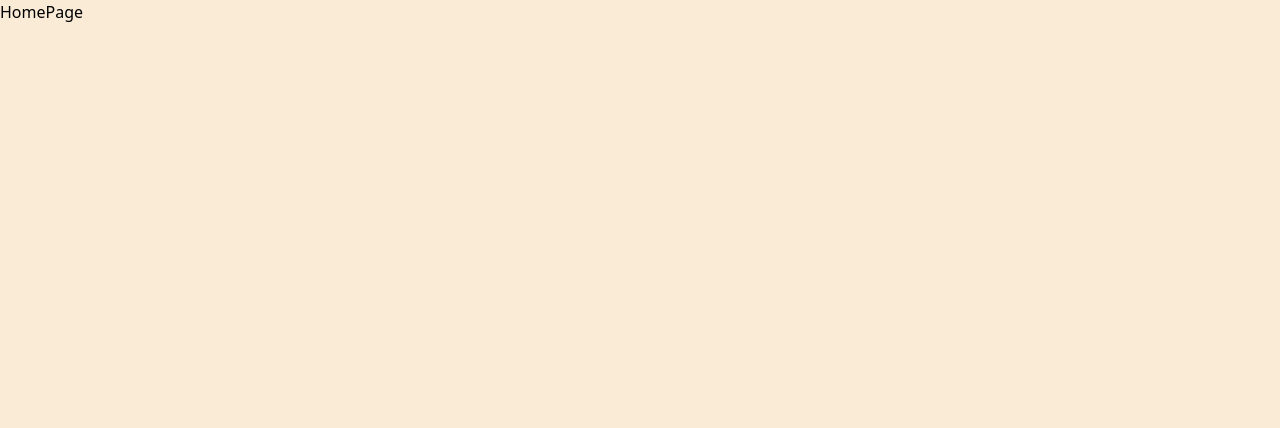
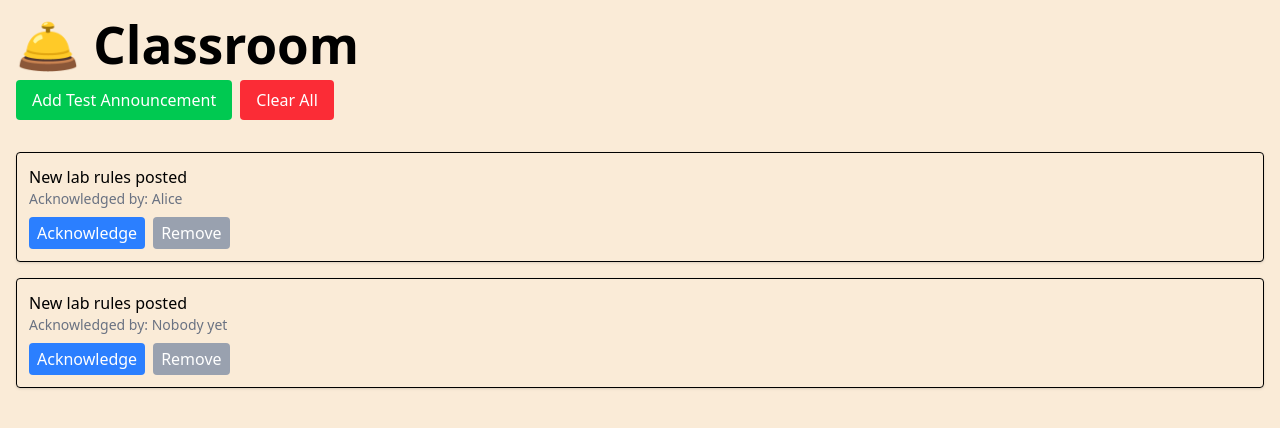
Before and after one commit to Pawan-20/React-refresher, a React (Vite) app: page /rtk2 in a window 1280 px wide. Before the commit this address led to /. Shown: the top 428 px of the page. Built offline with nearby package versions, Linux system fonts and the light colour scheme; data requests are answered from the project's data file.

Commit message:
feat:  Medium Redux topics. Here we learnt thunk , extrareducers

```diff
--- /dev/null
+++ b/db-0.json
@@ -0,0 +1,34 @@
+{
+  "pages": [
+    {
+      "pageNumber": 1,
+      "date": "2024-01-01",
+      "keyValueData": {
+        "name": "John Doe",
+        "age": "30",
+        "date_of_birth": "20/01/1996",
+        "department": "HR",
+        "designation": "Security Manager",
+        "gender": "Male"
+      },
+      "tableData": [
+        { "column1": "r1c1", "column2": "r1c2", "column3": "r1c3" },
+        { "column1": "r2c1", "column2": "r2c2", "column3": "r2c3" },
+        { "column1": "r3c1", "column2": "r3c2", "column3": "r3c3" }
+      ],
+      "description": "This is page 1 description."
+    },
+    {
+      "pageNumber": 2,
+      "date": "2024-01-02",
+      "keyValueData": {
+        "name": "Jane Smith",
+        "age": "25"
+      },
+      "tableData": [
+        { "column1": "hee1", "column2": "hee2", "column3": "hee3" }
+      ],
+      "description": "This is page 2 description."
+    }
+  ]
+}
--- a/db.json
+++ b/db.json
@@ -1,34 +1,14 @@
 {
-  "pages": [
+  "announcements": [
     {
-      "pageNumber": 1,
-      "date": "2024-01-01",
-      "keyValueData": {
-        "name": "John Doe",
-        "age": "30",
-        "date_of_birth": "20/01/1996",
-        "department": "HR",
-        "designation": "Security Manager",
-        "gender": "Male"
-      },
-      "tableData": [
-        { "column1": "r1c1", "column2": "r1c2", "column3": "r1c3" },
-        { "column1": "r2c1", "column2": "r2c2", "column3": "r2c3" },
-        { "column1": "r3c1", "column2": "r3c2", "column3": "r3c3" }
-      ],
-      "description": "This is page 1 description."
+      "id": "1",
+      "message": "New lab rules posted",
+      "acknowledgedBy": ["Alice"]
     },
     {
-      "pageNumber": 2,
-      "date": "2024-01-02",
-      "keyValueData": {
-        "name": "Jane Smith",
-        "age": "25"
-      },
-      "tableData": [
-        { "column1": "hee1", "column2": "hee2", "column3": "hee3" }
-      ],
-      "description": "This is page 2 description."
+      "id": "2",
+      "message": "New lab rules posted",
+      "acknowledgedBy": []
     }
   ]
 }
--- a/src/App.tsx
+++ b/src/App.tsx
@@ -15,6 +15,7 @@ import ScienceLab from "./advancedContext/bell-reducer/ScienceLab";
 import BellContextReducer from "./advancedContext/bell-reducer/BellContextReducer";
 import Child from "./contextComponents/Child";
 import RTKIndex from "./rtk/RTKIndex";
+import RTKIndex2 from "./rtkLevel2/RTKIndex2";
 
 export default function App() {
   return (
@@ -33,6 +34,7 @@ export default function App() {
       <Route path="/c2p4" element={<Parent4></Parent4>}></Route>
       <Route path="/test" element={<Test />}></Route>
       <Route path="/rtk" element={<RTKIndex />}></Route>
+      <Route path="/rtk2" element={<RTKIndex2 />}></Route>
       <Route path="*" element={<Navigate to="/" replace></Navigate>}></Route>
       {/* replace  does not remember the fake route */}
     </Routes>
--- /dev/null
+++ b/src/rtkLevel2/AnnouncementSlice.ts
@@ -0,0 +1,128 @@
+// AnnouncementSlice.ts
+import { createSlice, createAsyncThunk } from "@reduxjs/toolkit";
+import axios from "axios";
+
+export type Announcement = {
+  id: number;
+  message: string;
+  acknowledgedBy: string[];
+};
+
+type State = {
+  announcements: Announcement[];
+  loading: boolean;
+  error: string | null;
+};
+
+const initialState: State = {
+  announcements: [],
+  loading: false,
+  error: null,
+};
+
+// 🔔 Async Thunks
+export const fetchAnnouncements = createAsyncThunk(
+  "announcements/fetch",
+  async () => {
+    const res = await axios.get("http://localhost:3001/announcements");
+    return res.data; // this becomes action.payload
+  }
+);
+
+/*
+
+Redux Toolkit's createAsyncThunk is like a helper that:
+
+sends the request, and automatically dispatches actions like:
+
+yourThunkName/pending
+
+yourThunkName/fulfilled ✅
+
+yourThunkName/rejected ❌
+
+The fulfilled action it dispatches has this shape:
+
+{
+  type: 'fetchAnnouncements/fulfilled',
+  payload: <data from server>
+}
+  🧩 Piece	🤓 Role
+createAsyncThunk	Sends the request and dispatches pending, fulfilled, or rejected.
+extraReducers	Handles those dispatched actions (especially fulfilled).
+
+In short , asyncThunks will return the data from te serer as actions to the extra reducers
+
+*/
+
+export const acknowledgeAnnouncement = createAsyncThunk(
+  "announcements/acknowledge",
+  async ({ id, user }: { id: number; user: string }) => {
+    // 🔁 Get current announcement from server
+    const res = await axios.get(`http://localhost:3001/announcements/${id}`);
+    const announcement = res.data;
+
+    // ✅ Add user to acknowledgedBy
+    const updated = {
+      ...announcement,
+      acknowledgedBy: [...announcement.acknowledgedBy, user],
+    };
+
+    // 💾 PUT the updated announcement
+    const putRes = await axios.put(
+      `http://localhost:3001/announcements/1`,
+      updated
+    );
+
+    return putRes.data; // Becomes action.payload
+  }
+);
+// 📦 Slice
+const announcementSlice = createSlice({
+  name: "announcements",
+  initialState,
+  reducers: {
+    addAnnouncement(state, action) {
+      state.announcements.push(action.payload);
+    },
+    removeAnnouncement(state, action) {
+      state.announcements = state.announcements.filter(
+        (a) => a.id !== action.payload
+      );
+    },
+    clearAllAnnouncements(state) {
+      state.announcements = [];
+    },
+  },
+  extraReducers: (builder) => {
+    builder
+      .addCase(fetchAnnouncements.pending, (state) => {
+        state.loading = true;
+        state.error = null;
+      })
+      .addCase(fetchAnnouncements.fulfilled, (state, action) => {
+        state.loading = false;
+        state.announcements = action.payload;
+      })
+      .addCase(fetchAnnouncements.rejected, (state) => {
+        state.loading = false;
+        state.error = "Failed to fetch announcements.";
+      })
+      .addCase(acknowledgeAnnouncement.fulfilled, (state, action) => {
+        const updated = action.payload;
+        const index = state.announcements.findIndex((a) => a.id === updated.id);
+        if (index !== -1) {
+          state.announcements[index] = updated;
+        }
+      })
+      .addCase(acknowledgeAnnouncement.rejected, (state) => {
+        state.loading = false;
+        state.error = "Failed to fetch announcements.";
+      });
+  },
+});
+
+export const { addAnnouncement, removeAnnouncement, clearAllAnnouncements } =
+  announcementSlice.actions;
+
+export default announcementSlice.reducer;
--- /dev/null
+++ b/src/rtkLevel2/Classrooms.tsx
@@ -0,0 +1,82 @@
+// Classroom.tsx
+import React, { useEffect } from "react";
+import { useDispatch, useSelector } from "react-redux";
+import {
+  fetchAnnouncements,
+  acknowledgeAnnouncement,
+  addAnnouncement,
+  removeAnnouncement,
+  clearAllAnnouncements,
+} from "./AnnouncementSlice";
+import { RootState } from "./Store";
+
+export default function Classroom() {
+  const dispatch = useDispatch();
+  const { announcements, loading, error } = useSelector(
+    (state: RootState) => state.announcements
+  );
+
+  useEffect(() => {
+    dispatch(fetchAnnouncements() as any);
+  }, [dispatch]);
+
+  const handleAcknowledge = (id: number) => {
+    dispatch(acknowledgeAnnouncement({ id, user: "Alice" }) as any);
+  };
+
+  const handleAdd = () => {
+    const newAnnouncement = {
+      id: Math.floor(Math.random() * 10000),
+      message: "Surprise test tomorrow!",
+      acknowledgedBy: [],
+    };
+    dispatch(addAnnouncement(newAnnouncement));
+  };
+
+  return (
+    <div className="p-4">
+      <h1 className="text-xl font-bold">🛎️ Classroom</h1>
+      {loading && <p>Loading announcements...</p>}
+      {error && <p className="text-red-500">{error}</p>}
+
+      <button
+        onClick={handleAdd}
+        className="mt-2 mb-4 px-4 py-2 bg-green-500 text-white rounded"
+      >
+        Add Test Announcement
+      </button>
+
+      <button
+        onClick={() => dispatch(clearAllAnnouncements())}
+        className="ml-2 px-4 py-2 bg-red-500 text-white rounded"
+      >
+        Clear All
+      </button>
+
+      <ul className="mt-4">
+        {announcements.map((ann) => (
+          <li key={ann.id} className="mb-4 border p-3 rounded shadow-sm">
+            <p>{ann.message}</p>
+            <p className="text-sm text-gray-500">
+              Acknowledged by: {ann.acknowledgedBy.join(", ") || "Nobody yet"}
+            </p>
+            <div className="mt-2 flex gap-2">
+              <button
+                className="px-2 py-1 bg-blue-500 text-white rounded"
+                onClick={() => handleAcknowledge(ann.id)}
+              >
+                Acknowledge
+              </button>
+              <button
+                className="px-2 py-1 bg-gray-400 text-white rounded"
+                onClick={() => dispatch(removeAnnouncement(ann.id))}
+              >
+                Remove
+              </button>
+            </div>
+          </li>
+        ))}
+      </ul>
+    </div>
+  );
+}
--- /dev/null
+++ b/src/rtkLevel2/RTKIndex2.tsx
@@ -0,0 +1,13 @@
+import Classrooms from "./Classrooms";
+import { Provider } from "react-redux";
+import store from "./Store";
+
+function RTKIndex2() {
+  return (
+    <Provider store={store}>
+      <Classrooms></Classrooms>
+    </Provider>
+  );
+}
+
+export default RTKIndex2;
--- /dev/null
+++ b/src/rtkLevel2/Store.ts
@@ -0,0 +1,14 @@
+// store.ts
+import { configureStore } from "@reduxjs/toolkit";
+import announcementReducer from "./AnnouncementSlice";
+
+const store = configureStore({
+  reducer: {
+    announcements: announcementReducer,
+  },
+});
+
+export default store;
+
+export type RootState = ReturnType<typeof store.getState>;
+export type AppDispatch = typeof store.dispatch;
```
